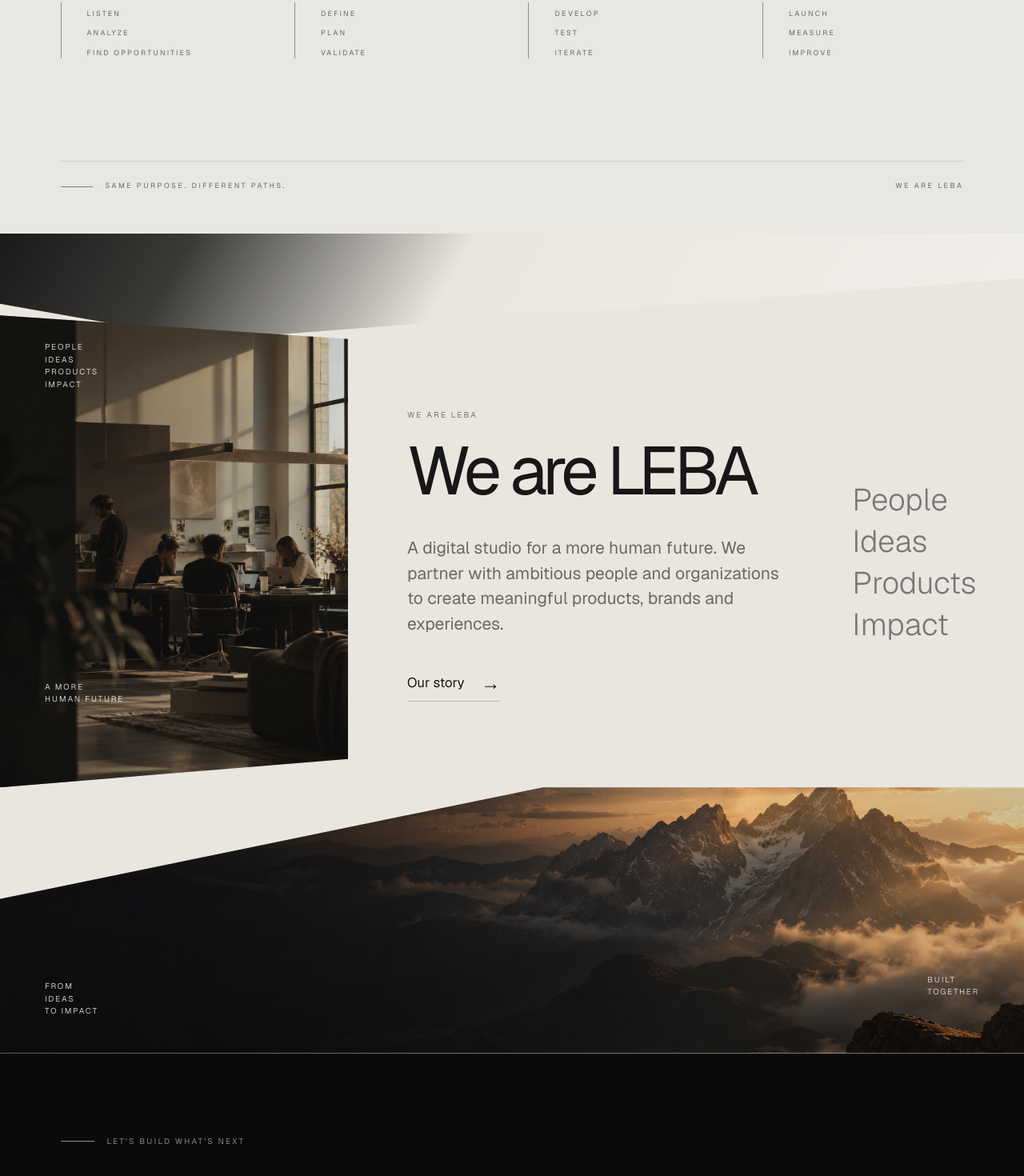
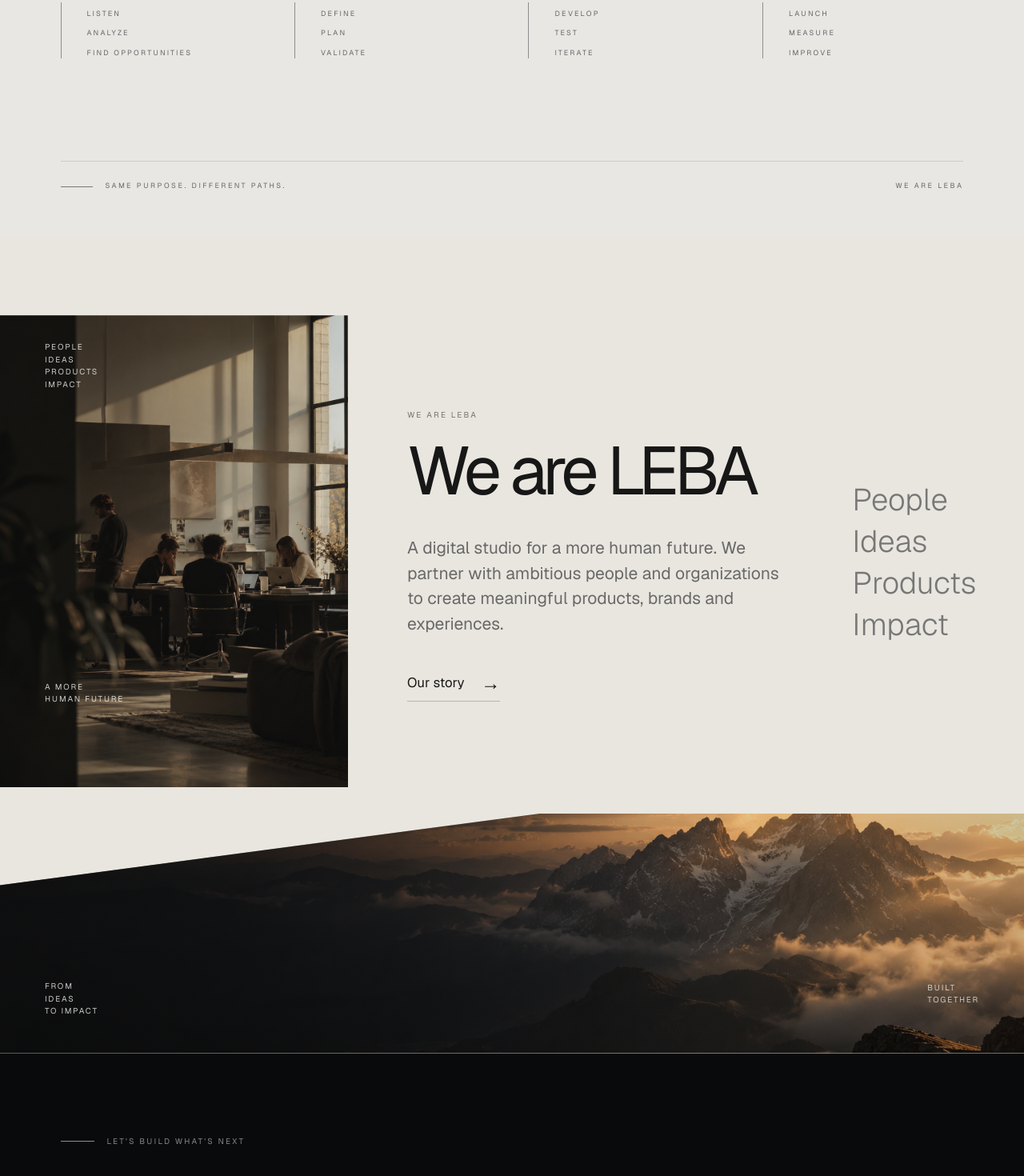
Before and after one commit to NicolasLlanos8799/weareleba, a Next.js app: page / in a window 1280 px wide. Shown: the part 2986-4456 px from the top of the page at 80% size. Built offline with nearby package versions, Linux system fonts and the light colour scheme.

Commit message:
Remove top dark band and seamlessly join We Are LEBA images

```diff
--- a/components/sections/WeAreLeba.module.css
+++ b/components/sections/WeAreLeba.module.css
@@ -10,24 +10,19 @@
   grid-template-rows: minmax(58vh, 1fr) minmax(30vh, .48fr);
 }
 
-.topShape {
-  position: absolute;
-  inset: 0 0 auto 0;
-  height: 13%;
-  background: linear-gradient(120deg, #1a1a1a 0%, #3a3936 18%, #e9e6df 44%, #f0eee9 100%);
-  clip-path: polygon(0 0, 100% 0, 100% 42%, 20% 100%, 0 66%);
-  z-index: -1;
-}
+/* Removed the dark decorative band at the top so the section opens directly into the content. */
+.topShape { display: none; }
 
 .peopleImage {
   grid-column: 1;
   grid-row: 1;
   position: relative;
+  z-index: 2;
   overflow: hidden;
   margin-top: clamp(5.2rem, 8vw, 8.5rem);
   min-height: 590px;
   background: url('/assets/ChatGPT%20Image%208%20sept%202026,%2016_29_33.png') center/cover no-repeat;
-  clip-path: polygon(0 0, 100% 5%, 100% 94%, 0 100%);
+  clip-path: polygon(0 0, 100% 0, 100% 100%, 0 100%);
 }
 
 .imageOverlay,
@@ -54,6 +49,8 @@
 .content {
   grid-column: 2;
   grid-row: 1;
+  position: relative;
+  z-index: 2;
   align-self: center;
   width: min(680px, 76%);
   margin: 8rem auto 1rem;
@@ -100,6 +97,8 @@
 .values {
   grid-column: 3;
   grid-row: 1;
+  position: relative;
+  z-index: 2;
   align-self: center;
   display: flex;
   flex-direction: column;
@@ -111,24 +110,45 @@
   color: #777;
 }
 
+/* The landscape sits behind the lower edge of the studio image, joining both photographs into one composition. */
 .mountainImage {
-  grid-column: 1 / -1;
-  grid-row: 2;
-  position: relative;
-  min-height: 320px;
+  position: absolute;
+  inset: auto 0 0 0;
+  z-index: 1;
+  height: clamp(300px, 34svh, 470px);
   background: url('/assets/ChatGPT%20Image%208%20sept%202026,%2016_29_39.png') center/cover no-repeat;
-  clip-path: polygon(0 42%, 53% 0, 100% 0, 100% 100%, 0 100%);
+  clip-path: polygon(0 30%, 53% 0, 100% 0, 100% 100%, 0 100%);
 }
 
 .bottomLabel { left: 3.5rem; bottom: 2.8rem; }
 .togetherLabel { right: 3.5rem; top: 70%; color: rgba(255,255,255,.72); }
 
 @media (max-width: 900px) {
-  .section { display: block; min-height: auto; padding-top: 5.5rem; }
-  .peopleImage { height: 56vh; min-height: 420px; margin-top: 0; clip-path: polygon(0 0,100% 0,100% 92%,0 100%); }
-  .content { width: auto; margin: 0; padding: 4.5rem 2rem 5rem; }
+  .section { display: block; min-height: auto; padding-top: 0; }
+
+  .peopleImage {
+    height: 56vh;
+    min-height: 420px;
+    margin-top: 0;
+    clip-path: none;
+  }
+
+  .content {
+    width: auto;
+    margin: 0;
+    padding: 4.5rem 2rem 5rem;
+  }
+
   .values { padding: 0 2rem 4rem; font-size: clamp(2.2rem,10vw,4rem); }
-  .mountainImage { height: 42vh; min-height: 360px; clip-path: polygon(0 20%,100% 0,100% 100%,0 100%); }
+
+  .mountainImage {
+    position: relative;
+    height: 42vh;
+    min-height: 360px;
+    clip-path: polygon(0 12%,100% 0,100% 100%,0 100%);
+    margin-top: -2px;
+  }
+
   .imageLabel,.futureLabel,.bottomLabel { left: 2rem; }
   .togetherLabel { right: 2rem; }
 }
```
